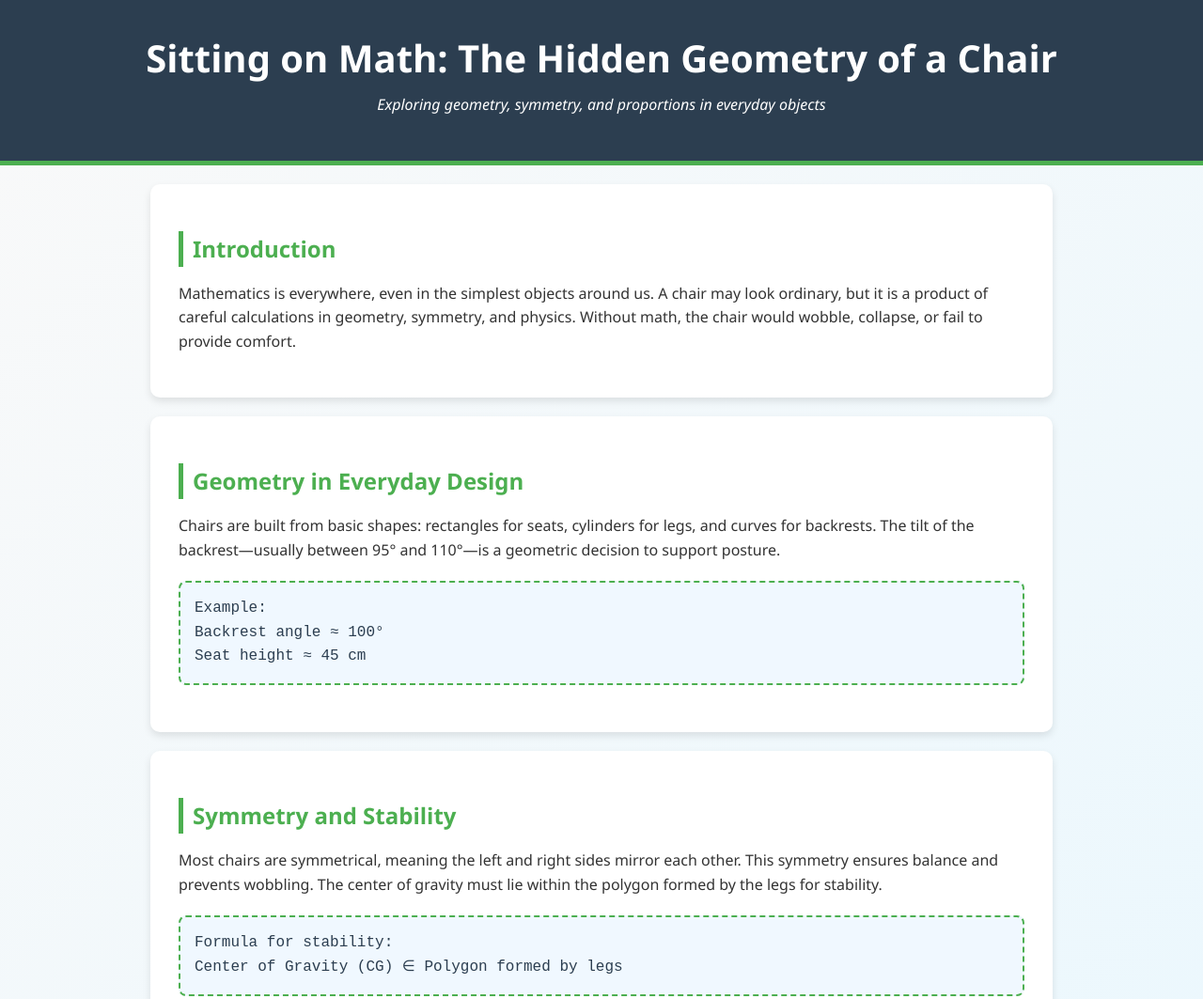
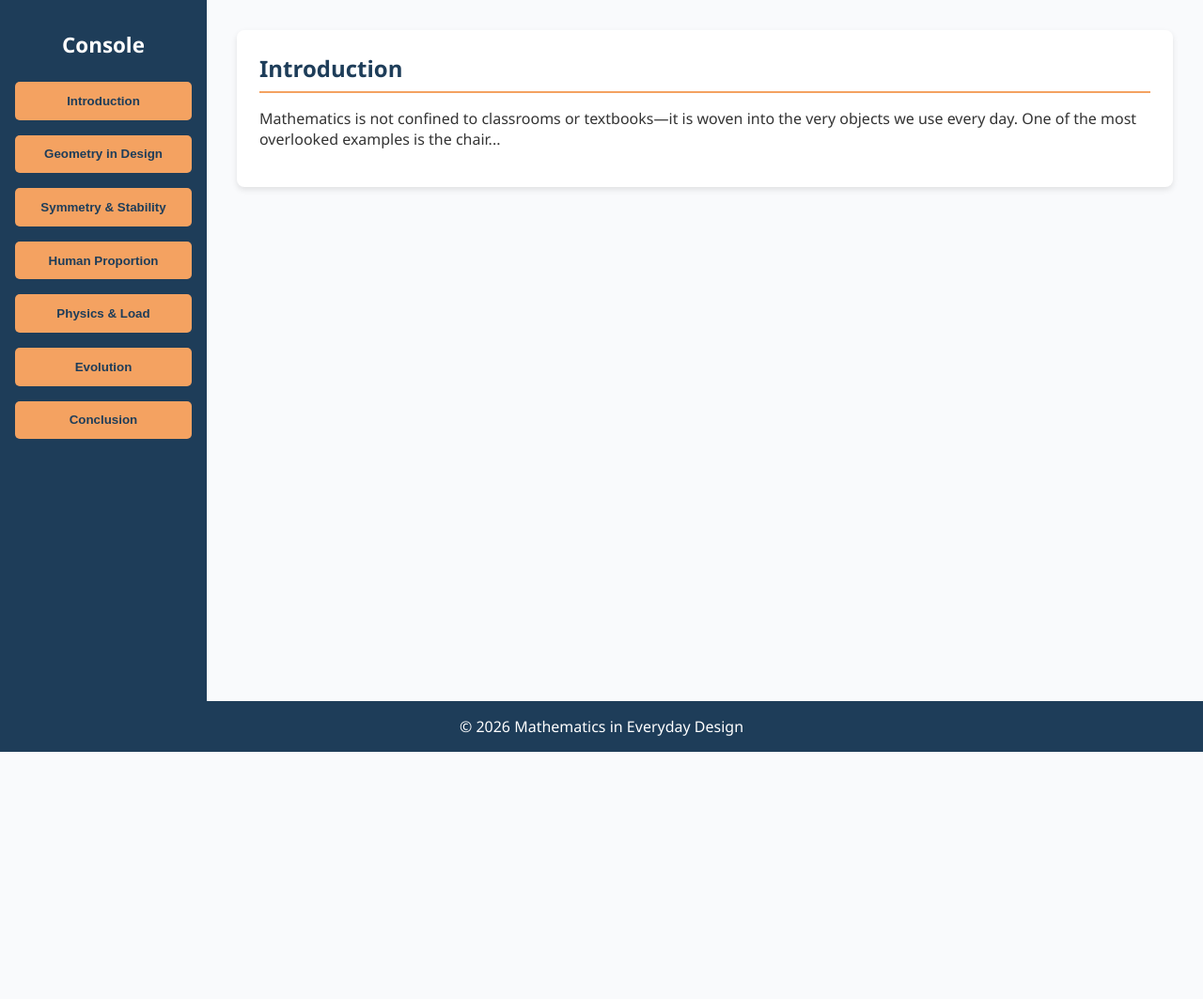
Before and after one commit to calunsagjhonlowie-coder/math-blog, a plain HTML site: page index.html in a window 1280 px wide. Shown: the top 1063 px of the page at 94% size. After the commit the page ends 800 px from the top, so only its background shows below. Drawn offline with Linux system fonts and the light colour scheme.

Commit message:
Add files via upload

```diff
--- a/index.html
+++ b/index.html
@@ -3,127 +3,80 @@
 <head>
   <meta charset="UTF-8">
   <meta name="viewport" content="width=device-width, initial-scale=1.0">
-  <title>The Mathematics of a Chair</title>
-  <style>
-    body {
-      font-family: 'Segoe UI', Tahoma, Geneva, Verdana, sans-serif;
-      margin: 0;
-      padding: 0;
-      background: linear-gradient(135deg, #f9f9f9, #e6f7ff);
-      color: #333;
+  <title>Mathematics in Chair Design</title>
+  <link rel="stylesheet" href="style.css">
+</head>
+<body>
+  <div class="container">
+    <!-- Sidebar Console -->
+    <aside class="sidebar">
+      <h2>Console</h2>
+      <button onclick="showSection('introduction')">Introduction</button>
+      <button onclick="showSection('geometry')">Geometry in Design</button>
+      <button onclick="showSection('symmetry')">Symmetry & Stability</button>
+      <button onclick="showSection('proportion')">Human Proportion</button>
+      <button onclick="showSection('physics')">Physics & Load</button>
+      <button onclick="showSection('evolution')">Evolution</button>
+      <button onclick="showSection('conclusion')">Conclusion</button>
+    </aside>
+
+    <!-- Main Content -->
+    <main class="content">
+      <section id="introduction" class="section">
+        <h2>Introduction</h2>
+        <p>Mathematics is not confined to classrooms or textbooks—it is woven into the very objects we use every day. One of the most overlooked examples is the chair...</p>
+      </section>
+
+      <section id="geometry" class="section">
+        <h2>Geometry in Design</h2>
+        <p>Chairs are built from basic geometric shapes: rectangles for seats, cylinders for legs, and curves for backrests...</p>
+        <p><strong>Insight:</strong> Office chairs often incorporate adjustable angles, allowing users to shift between upright (90°) and reclined (120°)...</p>
+      </section>
+
+      <section id="symmetry" class="section">
+        <h2>Symmetry & Stability</h2>
+        <p>Symmetry is essential in chair design. Most chairs are bilaterally symmetrical, meaning the left and right sides mirror each other...</p>
+        <p><strong>Insight:</strong> Rocking chairs deliberately break symmetry by introducing curved legs, yet mathematics ensures stability...</p>
+      </section>
+
+      <section id="proportion" class="section">
+        <h2>Human Proportion & Aesthetics</h2>
+        <p>Designers often rely on human body measurements and even the golden ratio (1.618) to create chairs that are both functional and visually pleasing...</p>
+        <p><strong>Insight:</strong> Anthropometry guides chair design. Dining chairs are typically 43–48 cm high because this matches average knee height...</p>
+      </section>
+
+      <section id="physics" class="section">
+        <h2>Physics & Load Distribution</h2>
+        <p>Beyond geometry and proportion, physics ensures that chairs can safely support weight. Engineers calculate the load each leg must bear...</p>
+        <p><strong>Insight:</strong> Cantilever chairs (with no back legs) are marvels of physics: they use torque and elasticity to remain stable...</p>
+      </section>
+
+      <section id="evolution" class="section">
+        <h2>Evolution of Chair Mathematics</h2>
+        <p>Ancient stools were simple geometric blocks. Renaissance chairs began incorporating symmetry and proportion inspired by classical architecture. Modern ergonomic chairs integrate advanced geometry, biomechanics, and physics...</p>
+      </section>
+
+      <section id="conclusion" class="section">
+        <h2>Conclusion</h2>
+        <p>A chair is far more than a piece of furniture—it is a living example of mathematics at work. Geometry shapes its structure, symmetry ensures stability, proportion makes it comfortable, and physics keeps it safe...</p>
+      </section>
+    </main>
+  </div>
+
+  <footer>
+    <p>&copy; 2026 Mathematics in Everyday Design</p>
+  </footer>
+
+  <script>
+    function showSection(id) {
+      // Hide all sections
+      document.querySelectorAll('.section').forEach(sec => sec.style.display = 'none');
+      // Show selected section
+      document.getElementById(id).style.display = 'block';
     }
 
-    header {
-      background: #2c3e50;
-      color: white;
-      padding: 30px;
-      text-align: center;
-      border-bottom: 5px solid #4CAF50;
-    }
-
-    header h1 {
-      font-size: 2.5em;
-      margin: 0;
-    }
-
-    header p {
-      font-style: italic;
-      margin-top: 5px;
-    }
-
-    section {
-      padding: 30px;
-      max-width: 900px;
-      margin: auto;
-      background: white;
-      margin-top: 20px;
-      border-radius: 10px;
-      box-shadow: 0 4px 8px rgba(0,0,0,0.1);
-    }
-
-    h2 {
-      color: #4CAF50;
-      border-left: 5px solid #4CAF50;
-      padding-left: 10px;
-    }
-
-    .math-box {
-      background: #f0f8ff;
-      border: 2px dashed #4CAF50;
-      padding: 15px;
-      margin: 20px 0;
-      border-radius: 8px;
-      font-family: 'Courier New', monospace;
-    }
-
-    footer {
-      background-color: #2c3e50;
-      color: white;
-      text-align: center;
-      padding: 15px;
-      margin-top: 30px;
-    }
-  </style>
-</head>
-<body>
-
-<header>
-  <h1> Sitting on Math: The Hidden Geometry of a Chair</h1>
-  <p>Exploring geometry, symmetry, and proportions in everyday objects</p>
-</header>
-
-<section>
-  <h2>Introduction</h2>
-  <p>Mathematics is everywhere, even in the simplest objects around us. A chair may look ordinary, but it is a product of careful calculations in geometry, symmetry, and physics. Without math, the chair would wobble, collapse, or fail to provide comfort.</p>
-</section>
-
-<section>
-  <h2>Geometry in Everyday Design</h2>
-  <p>Chairs are built from basic shapes: rectangles for seats, cylinders for legs, and curves for backrests. The tilt of the backrest—usually between 95° and 110°—is a geometric decision to support posture.</p>
-  <div class="math-box">
-    Example: <br>
-    Backrest angle ≈ 100° <br>
-    Seat height ≈ 45 cm
-  </div>
-</section>
-
-<section>
-  <h2>Symmetry and Stability</h2>
-  <p>Most chairs are symmetrical, meaning the left and right sides mirror each other. This symmetry ensures balance and prevents wobbling. The center of gravity must lie within the polygon formed by the legs for stability.</p>
-  <div class="math-box">
-    Formula for stability: <br>
-    Center of Gravity (CG) ∈ Polygon formed by legs
-  </div>
-</section>
-
-<section>
-  <h2>Measurement and Human Proportion</h2>
-  <p>Seat height is typically around 45 cm, based on average human leg length. Designers sometimes use the <strong>golden ratio (1.618)</strong> to make proportions visually pleasing.</p>
-  <div class="math-box">
-    Golden Ratio: <br>
-    (a+b)/a = a/b = 1.618
-  </div>
-</section>
-
-<section>
-  <h2>Math Meets Physics</h2>
-  <p>Engineers calculate how much weight each leg can bear. If a chair is designed to hold 100 kg, each of its four legs must support about 25 kg—plus extra for movement.</p>
-  <div class="math-box">
-    Load per leg = Total weight ÷ Number of legs <br>
-    = 100 ÷ 4 = 25 kg
-  </div>
-</section>
-
-<section>
-  <h2>Conclusion</h2>
-  <p>A chair is more than just a piece of furniture—it’s a living example of mathematics at work. Geometry shapes its design, symmetry ensures stability, proportions make it comfortable, and physics keeps it safe. Next time you sit down, remember: you’re resting on centuries of mathematical thought.</p>
-</section>
-<link rel="stylesheet" href="style.css">
-
-<footer>
-  <p>&copy; 2026 Math in Everyday Life Blog | Designed by
-   EMC-1A</p>
-</footer>
-
+    // Show introduction by default
+    showSection('introduction');
+  </script>
 </body>
 </html>
--- a/style.css
+++ b/style.css
@@ -1,67 +1,91 @@
-/* General Page Styling */
-body {
-  font-family: 'Segoe UI', Tahoma, Geneva, Verdana, sans-serif;
+/* Reset */
+* {
   margin: 0;
   padding: 0;
-  background: linear-gradient(135deg, #f9f9f9, #e6f7ff);
-  color: #333;
-  line-height: 1.6;
+  box-sizing: border-box;
 }
 
-/* Header Styling */
-header {
-  background: #2c3e50;
-  color: white;
-  padding: 30px;
-  text-align: center;
-  border-bottom: 5px solid #4CAF50;
+/* Layout */
+body {
+  font-family: 'Segoe UI', sans-serif;
+  background: #f9fafc;
+  color: #333;
+  display: flex;
+  flex-direction: column;
+  min-height: 100vh;
 }
 
-header h1 {
-  font-size: 2.5em;
-  margin: 0;
+.container {
+  display: flex;
+  flex: 1;
 }
 
-header p {
-  font-style: italic;
-  margin-top: 5px;
+/* Sidebar Console */
+.sidebar {
+  background: #1e3d59;
+  color: #fff;
+  width: 220px;
+  padding: 2rem 1rem;
+  display: flex;
+  flex-direction: column;
 }
 
-/* Section Styling */
-section {
-  padding: 30px;
-  max-width: 900px;
-  margin: auto;
-  background: white;
-  margin-top: 20px;
-  border-radius: 10px;
-  box-shadow: 0 4px 8px rgba(0,0,0,0.1);
+.sidebar h2 {
+  margin-bottom: 1rem;
+  font-size: 1.4rem;
+  text-align: center;
 }
 
-h2 {
-  color: #4CAF50;
-  border-left: 5px solid #4CAF50;
-  padding-left: 10px;
-  margin-bottom: 15px;
+.sidebar button {
+  background: #f4a261;
+  color: #1e3d59;
+  border: none;
+  padding: 0.8rem;
+  margin: 0.5rem 0;
+  border-radius: 5px;
+  cursor: pointer;
+  font-weight: bold;
+  transition: background 0.3s ease;
 }
 
-/* Math Highlight Boxes */
-.math-box {
-  background: #f0f8ff;
-  border: 2px dashed #4CAF50;
-  padding: 15px;
-  margin: 20px 0;
-  border-radius: 8px;
-  font-family: 'Courier New', monospace;
-  color: #2c3e50;
+.sidebar button:hover {
+  background: #e76f51;
+  color: #fff;
 }
 
-/* Footer Styling */
+/* Content */
+.content {
+  flex: 1;
+  padding: 2rem;
+}
+
+.section {
+  display: none; /* Hidden until clicked */
+  background: #fff;
+  padding: 1.5rem;
+  border-radius: 8px;
+  box-shadow: 0 3px 6px rgba(0,0,0,0.1);
+}
+
+.section h2 {
+  color: #1e3d59;
+  margin-bottom: 1rem;
+  border-bottom: 2px solid #f4a261;
+  padding-bottom: 0.5rem;
+}
+
+.section p {
+  margin-bottom: 1rem;
+}
+
+.section strong {
+  color: #e76f51;
+}
+
+/* Footer */
 footer {
-  background-color: #2c3e50;
-  color: white;
+  background: #1e3d59;
+  color: #fff;
   text-align: center;
-  padding: 15px;
-  margin-top: 30px;
-  font-size: 0.9em;
+  padding: 1rem;
 }
```
